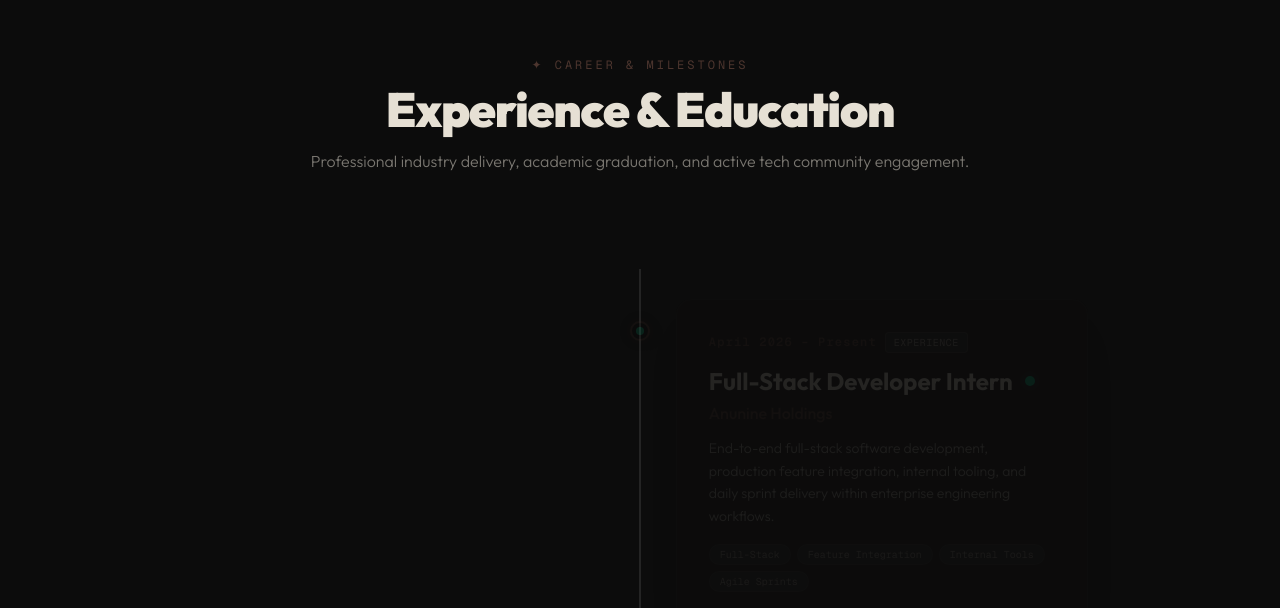
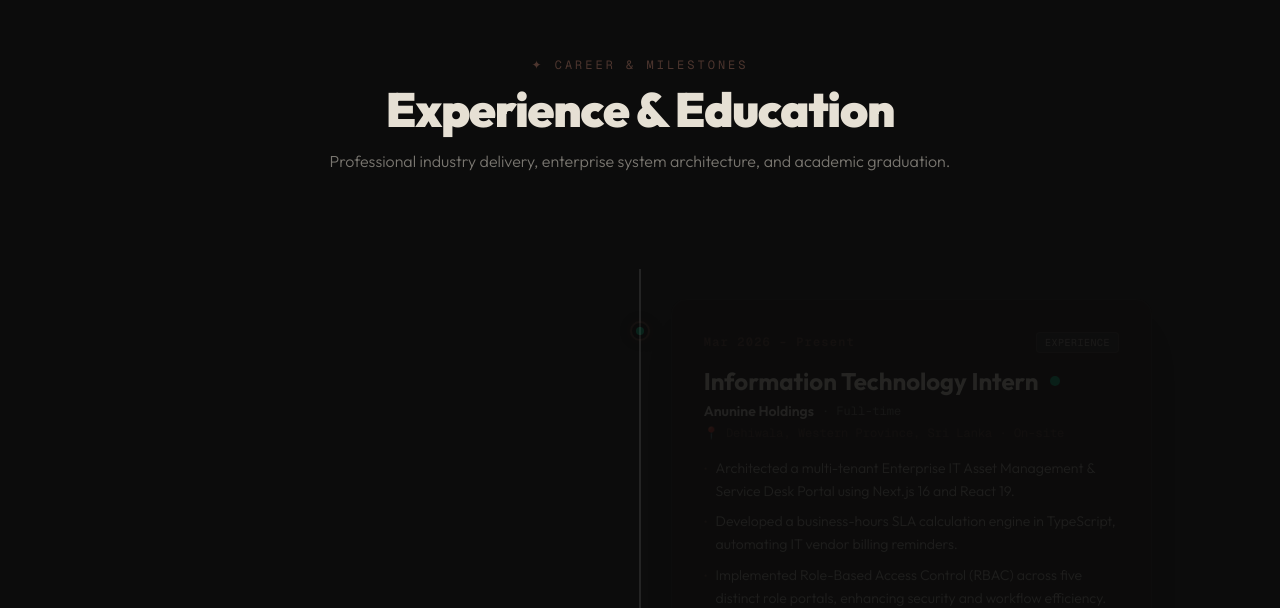
Before and after one commit to Chenul-Thenuwara/portfolio, a Next.js app: page / in a window 1280 px wide. Shown: the part 2192-2800 px from the top of the page. Built offline with nearby package versions, Linux system fonts and the light colour scheme.

Commit message:
Update Experience section with exact LinkedIn roles, responsibilities, and achievements

```diff
--- a/src/components/hero/Hero.tsx
+++ b/src/components/hero/Hero.tsx
@@ -85,7 +85,7 @@ export default function Hero() {
               <span className="animate-ping absolute inline-flex h-full w-full rounded-full bg-emerald-400 opacity-75"></span>
               <span className="relative inline-flex rounded-full h-2 w-2 bg-emerald-500"></span>
             </span>
-            Full-Stack Developer Intern @ Anunine Holdings
+            Information Technology Intern @ Anunine Holdings
           </span>
 
           <span className="inline-flex items-center gap-1.5 px-3 py-1.5 rounded-full text-xs font-mono tracking-wider bg-white/5 text-foreground/70 border border-white/10 backdrop-blur-md">
--- a/src/components/timeline/ExperienceTimeline.tsx
+++ b/src/components/timeline/ExperienceTimeline.tsx
@@ -10,43 +10,60 @@ gsap.registerPlugin(ScrollTrigger);
 interface TimelineEntry {
   role: string;
   organization: string;
+  employmentType?: string;
   category: "Experience" | "Education";
   date: string;
+  location: string;
   active: boolean;
-  description: string;
+  bullets: string[];
   tags: string[];
 }
 
 const timelineData: TimelineEntry[] = [
   {
-    role: "Full-Stack Developer Intern",
+    role: "Information Technology Intern",
     organization: "Anunine Holdings",
+    employmentType: "Full-time",
     category: "Experience",
-    date: "April 2026 – Present",
+    date: "Mar 2026 – Present",
+    location: "Dehiwala, Western Province, Sri Lanka · On-site",
     active: true,
-    description:
-      "End-to-end full-stack software development, production feature integration, internal tooling, and daily sprint delivery within enterprise engineering workflows.",
-    tags: ["Full-Stack", "Feature Integration", "Internal Tools", "Agile Sprints"],
+    bullets: [
+      "Architected a multi-tenant Enterprise IT Asset Management & Service Desk Portal using Next.js 16 and React 19.",
+      "Developed a business-hours SLA calculation engine in TypeScript, automating IT vendor billing reminders.",
+      "Implemented Role-Based Access Control (RBAC) across five distinct role portals, enhancing security and workflow efficiency.",
+      "Provided tier-2 software systems support, ensuring optimal operational uptime across departments.",
+    ],
+    tags: ["Next.js 16", "React 19", "TypeScript", "RBAC", "Enterprise Portals", "Tier-2 Support"],
+  },
+  {
+    role: "Full Stack Software Engineering Intern",
+    organization: "Algoarts",
+    employmentType: "Internship",
+    category: "Experience",
+    date: "Sep 2025 – Feb 2026 · 6 mos",
+    location: "Sri Lanka · Remote",
+    active: false,
+    bullets: [
+      "Developed cross-platform enterprise systems and point-of-sale applications using Next.js, Electron, Node.js, and MongoDB.",
+      "Architected Ryzenor ERP, enhancing business operations with automated payroll and inventory tracking.",
+      "Created a commercial travel platform featuring a custom tour wizard and integrated SEO capabilities.",
+    ],
+    tags: ["Next.js", "Electron", "Node.js", "MongoDB", "ERP Architecture", "TypeScript"],
   },
   {
     role: "BSc (Hons) in Software Engineering",
     organization: "NSBM Green University · Plymouth University (UK)",
+    employmentType: "Undergraduate Degree",
     category: "Education",
     date: "Graduated · April 2026",
+    location: "Homagama, Sri Lanka",
     active: false,
-    description:
-      "Completed final undergraduate group presentation and graduated with honors. Built the self-hosted local media server as final year engineering project.",
+    bullets: [
+      "Completed final undergraduate group presentation and graduated with honors.",
+      "Built the self-hosted local media library streaming server as the official final-year engineering project.",
+    ],
     tags: ["Degree Completed", "Final Year Project", "Distributed Systems", "Software Architecture"],
-  },
-  {
-    role: "Full Stack Developer",
-    organization: "Algoarts",
-    category: "Experience",
-    date: "Aug 2025 – Feb 2026",
-    active: false,
-    description:
-      "Engineered responsive full-stack applications, interactive UI components, and API integration layers using React, TypeScript, and Node.js.",
-    tags: ["React", "TypeScript", "Node.js", "API Design"],
   },
 ];
 
@@ -112,11 +129,11 @@ export default function ExperienceTimeline() {
           Experience &amp; Education
         </h2>
         <p className="text-foreground/50 font-light text-base mt-4">
-          Professional industry delivery, academic graduation, and active tech community engagement.
+          Professional industry delivery, enterprise system architecture, and academic graduation.
         </p>
       </div>
 
-      <div className="relative w-full max-w-4xl mx-auto flex flex-col z-10">
+      <div className="relative w-full max-w-5xl mx-auto flex flex-col z-10">
         {/* Background track line */}
         <div className="hidden md:block absolute left-1/2 -ml-[1px] w-[2px] h-full bg-white/10" />
 
@@ -150,16 +167,12 @@ export default function ExperienceTimeline() {
 
               {/* Content Card */}
               <div
-                className={`w-full md:w-[46%] flex flex-col ${
-                  isEven ? "md:items-start md:text-left" : "md:items-end md:text-right"
+                className={`w-full md:w-[47%] flex flex-col ${
+                  isEven ? "md:items-start md:text-left" : "md:items-end md:text-left"
                 }`}
               >
                 <div className="w-full bg-[rgba(26,20,19,0.7)] backdrop-blur-md p-6 sm:p-8 rounded-2xl border border-white/5 shadow-2xl hover:border-walnut-light/30 transition-all duration-300 group">
-                  <div
-                    className={`flex flex-wrap items-center gap-2 mb-3 ${
-                      isEven ? "md:justify-start" : "md:justify-end"
-                    }`}
-                  >
+                  <div className="flex flex-wrap items-center justify-between gap-2 mb-3">
                     <span className="text-walnut-light text-xs font-mono tracking-widest font-semibold">
                       {item.date}
                     </span>
@@ -168,11 +181,7 @@ export default function ExperienceTimeline() {
                     </span>
                   </div>
 
-                  <h3
-                    className={`text-xl sm:text-2xl font-bold text-foreground flex flex-wrap items-center gap-3 ${
-                      isEven ? "md:justify-start" : "md:justify-end"
-                    }`}
-                  >
+                  <h3 className="text-xl sm:text-2xl font-bold text-foreground flex flex-wrap items-center gap-3">
                     <span>{item.role}</span>
                     {item.active && (
                       <span className="relative flex h-2.5 w-2.5">
@@ -182,20 +191,33 @@ export default function ExperienceTimeline() {
                     )}
                   </h3>
 
-                  <p className="text-walnut-light/90 text-sm sm:text-base mt-1 font-medium">
-                    {item.organization}
+                  <div className="flex flex-wrap items-center gap-2 mt-1">
+                    <span className="text-foreground/90 text-sm font-semibold">
+                      {item.organization}
+                    </span>
+                    {item.employmentType && (
+                      <span className="text-xs font-mono text-foreground/40">
+                        · {item.employmentType}
+                      </span>
+                    )}
+                  </div>
+
+                  <p className="text-xs font-mono text-walnut-light/80 mt-1 mb-4">
+                    📍 {item.location}
                   </p>
 
-                  <p className="text-foreground/70 text-sm mt-3 font-light leading-relaxed">
-                    {item.description}
-                  </p>
+                  {/* Bullet points */}
+                  <ul className="space-y-2 mt-3 text-foreground/75 text-xs sm:text-sm font-light leading-relaxed">
+                    {item.bullets.map((bullet, bIdx) => (
+                      <li key={bIdx} className="flex items-start gap-2">
+                        <span className="text-walnut-light text-xs mt-1 shrink-0">•</span>
+                        <span>{bullet}</span>
+                      </li>
+                    ))}
+                  </ul>
 
                   {/* Tags */}
-                  <div
-                    className={`flex flex-wrap gap-1.5 mt-4 ${
-                      isEven ? "md:justify-start" : "md:justify-end"
-                    }`}
-                  >
+                  <div className="flex flex-wrap gap-1.5 mt-5 pt-3 border-t border-white/5">
                     {item.tags.map((t) => (
                       <span
                         key={t}
@@ -209,7 +231,7 @@ export default function ExperienceTimeline() {
               </div>
 
               {/* Spacer on opposite side */}
-              <div className="hidden md:block w-[46%]" />
+              <div className="hidden md:block w-[47%]" />
             </div>
           );
         })}
```
